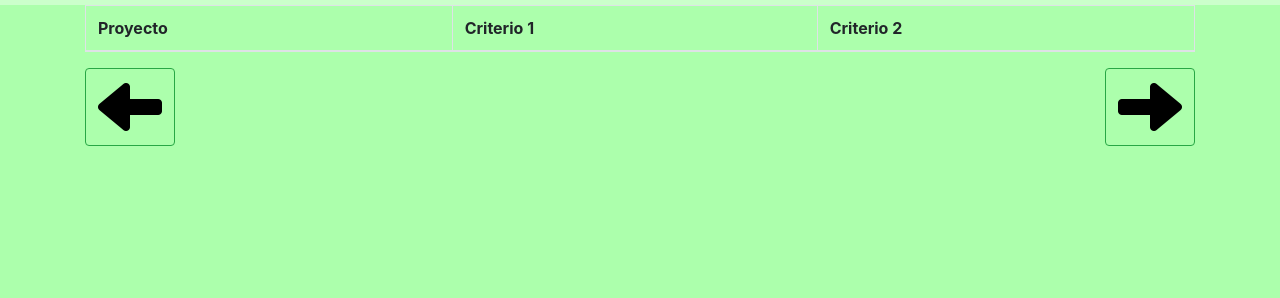
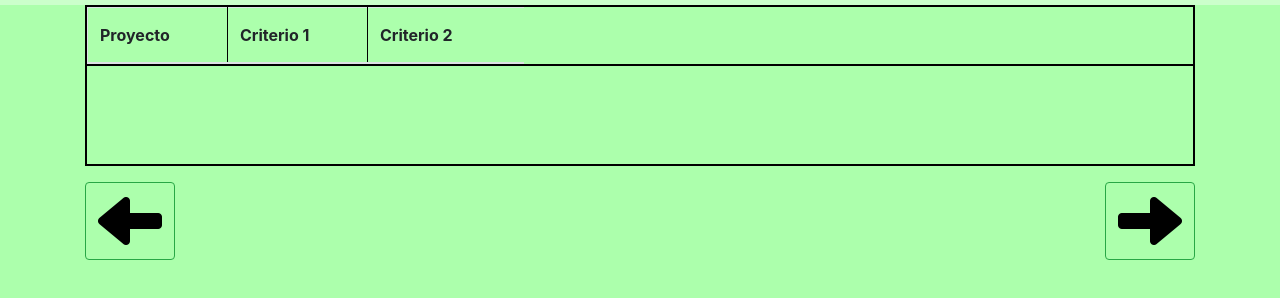
Before and after one commit to DafLec/GeekFactory, a plain HTML site: page views/valores.html in a window 1280 px wide. Shown: the part 144-442 px from the top of the page. Drawn offline with nearby package versions, Linux system fonts and the light colour scheme.

Commit message:
Added some style to the table and now brings the information. Error found: The table should be Criteria vs Projects. Table accomodation needs to be changed.

```diff
--- a/js/custom-scripts.js
+++ b/js/custom-scripts.js
@@ -8,27 +8,10 @@ function clearStoreDB() {
 }
 <!-- Fills table, info stored in store.js in valores.html-->
 function fillTable() {
-    // Find a <table> element with id="myTable":
-    var table = document.getElementById("projectTable");
-    // Create an empty <tr> element and add it to the 1st position of the table:
-    var row = null;
-    // Insert new cells (<td> elements) at the 1st and 2nd position of the "new" <tr> element:
-    var cellName = null;
-    var cellCriteria1 = null;
-    var cellCriteria2 = null;
 
     //Fills table with all projects.
     store.each(function(value, key) {
-        //Assign values
-        row = table.insertRow(1);
-        cellName = row.insertCell(0);
-        cellCriteria1 = row.insertCell(1);
-        cellCriteria2 = row.insertCell(2);
-
-        //Gets information from store.js
-        cellName.innerHTML = store.get(key).name;
-        cellCriteria1.innerHTML = "Criterio 1";//TODO: Missing criteria in store.js
-        cellCriteria2.innerHTML = "Criterio 2";//TODO: Missing criteria in store.js
+        $("#projectTable").append("<tr><td>"+ store.get(key).name+"</td><td>Criteria 1</td><td>Criteria 2</td></tr>");
     });
 }
 <!-- Ends fill table, info stored in store.js-->
--- a/views/style.css
+++ b/views/style.css
@@ -8,3 +8,44 @@ nav{
 .right{
     float: right;
 }
+
+/*Table css for scrolling: Reference from: http://jsfiddle.net/hashem/CrSpu/557/*/
+table.scroll {
+    width: 100%; /* 140px * 5 column + 16px scrollbar width */
+    /*height: 40rem;*/
+    border-spacing: 1px;
+    border: 2px solid black;
+}
+
+table.scroll tbody,
+table.scroll thead tr { display: block; }
+
+table.scroll tbody {
+    height: 100px;
+    overflow-y: auto;
+    overflow-x: hidden;
+}
+
+table.scroll tbody td,
+table.scroll thead th {
+    width: 140px;
+    height: 10px;
+    border-right: 1px solid black;
+}
+
+table.scroll thead th:last-child {
+    width: 156px; /* 140px + 16px scrollbar width */
+}
+
+thead tr th {
+    height: 1px;
+    line-height: 30px;
+    /*text-align: left;*/
+}
+
+tbody { border-top: 2px solid black; }
+
+tbody td:last-child, thead th:last-child {
+    border-right: none !important;
+}
+/*Ends table scroll*/
--- a/views/valores.html
+++ b/views/valores.html
@@ -26,7 +26,7 @@
             </div>
         </nav>
         <div class="container">
-            <table id="projectTable" class="table table-bordered">
+            <table class="scroll table table-bordered">
                 <thead>
                     <tr>
                         <th>Proyecto</th>
@@ -34,6 +34,7 @@
                         <th>Criterio 2</th>
                     </tr>
                 </thead>
+                <tbody id="projectTable"></tbody>
             </table>
             <!--  TODO: <a> inside <button> is not allowed in HTML5 use styled <div>-->
             <!--<button type="button" class="btn btn-outline-success right">-->
```
